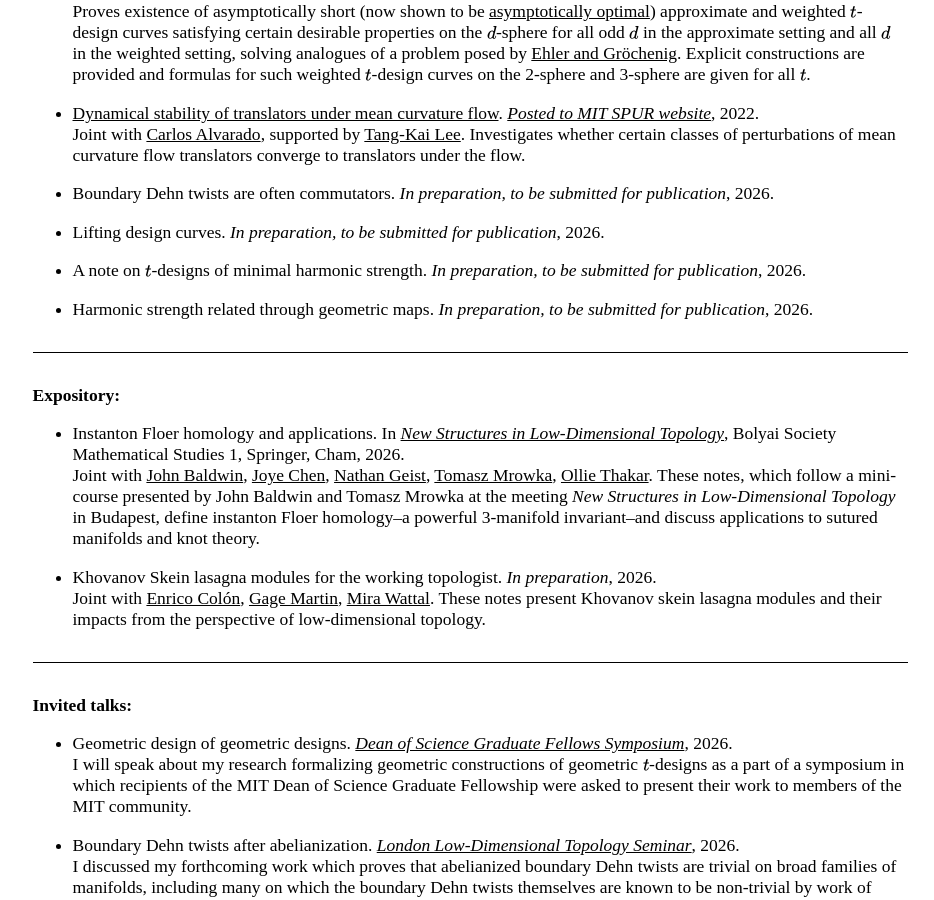
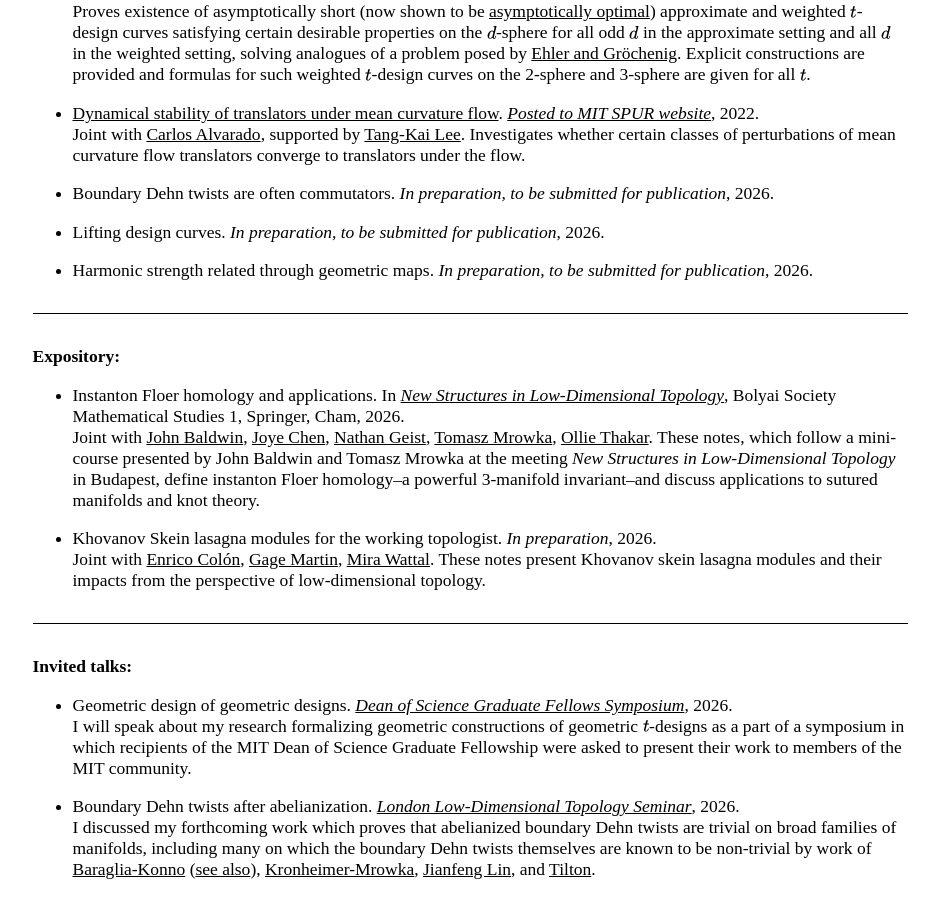
Before and after one commit to AyodejiLindblad/AyodejiLindblad.github.io, a Jekyll site: the page built from index.md, in a window 1280 px wide and 900 px high, scrolled down 876 px. Shown: the whole window, without its empty margins (170-1104 px from the left). Built offline with Jekyll 4.4.1, drawn with Linux system fonts in a browser that asks for light colours; some web fonts are replaced.

Commit message:
Removed a note

```diff
--- a/index.md
+++ b/index.md
@@ -54,8 +54,6 @@ I'm a third-year PhD student of [Tom Mrowka](https://math.mit.edu/~mrowka/) at [
 * Boundary Dehn twists are often commutators. *In preparation, to be submitted for publication*, 2026.
 
 * Lifting design curves. *In preparation, to be submitted for publication*, 2026.
-
-* A note on $t$-designs of minimal harmonic strength. *In preparation, to be submitted for publication*, 2026.
 
 * Harmonic strength related through geometric maps. *In preparation, to be submitted for publication*, 2026.
 
```
